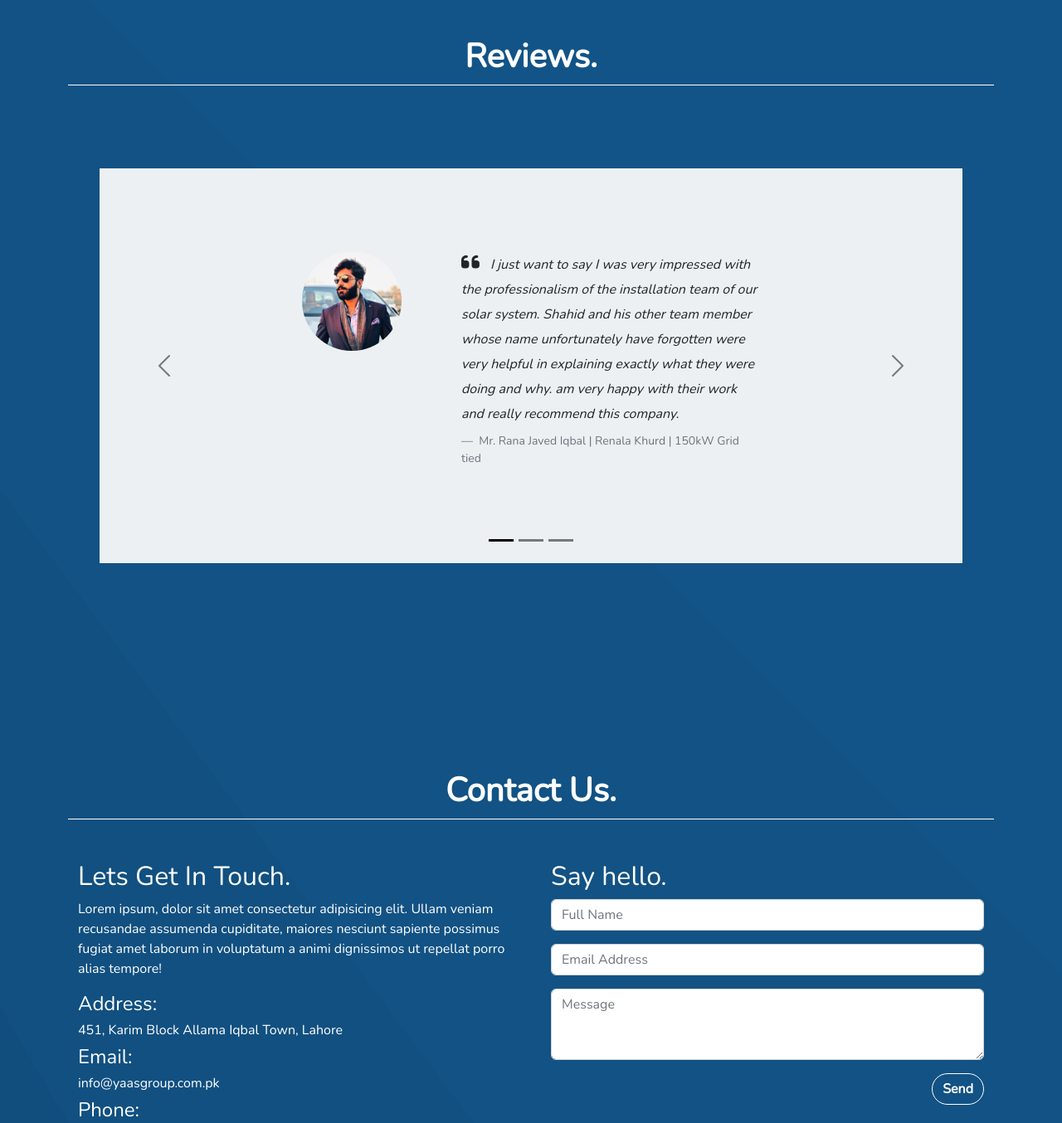
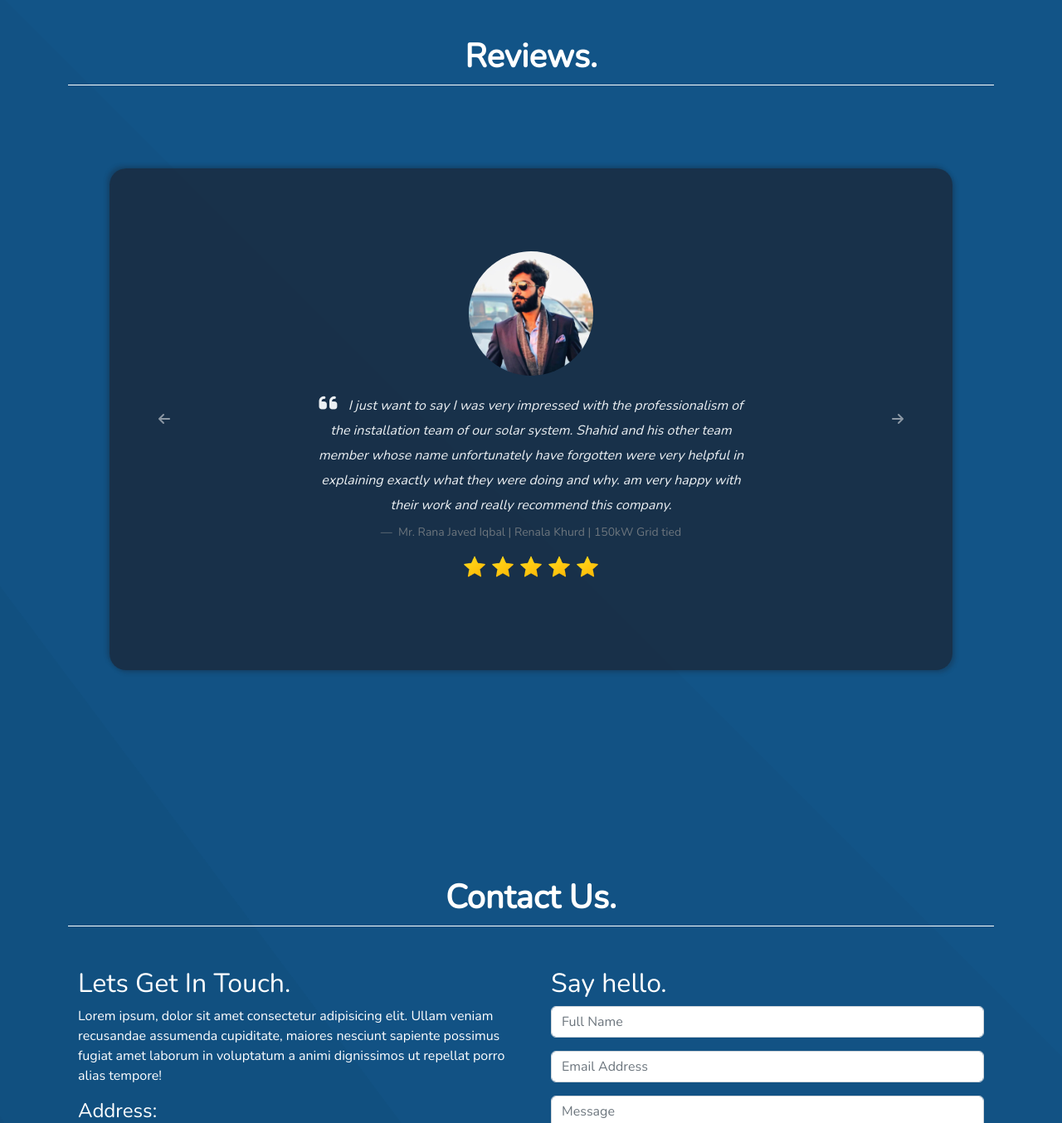
Before and after one commit to malikhuzafah/yaas-energy, a PHP site: page / in a window 1280 px wide. Shown: the part 5146-6500 px from the top of the page at 83% size. Run offline with PHP 8.4, Linux system fonts and the light colour scheme; some libraries are stand-ins or nearby versions.

Commit message:
updated testimonials

```diff
--- a/css/styles.css
+++ b/css/styles.css
@@ -302,10 +302,11 @@ a {
 /* Testimonials */
 
 #testimonial {
-  background: #ecf0f3;
+  /* background: #ecf0f3; */
   padding: 100px;
-  box-shadow: -3px -3px 7px #ffffff, 3px 3px 5px #ceced1;
+  /* box-shadow: -3px -3px 7px #ffffff, 3px 3px 5px #ceced1; */
   border-radius: 10px;
+  text-align: center;
 }
 
 #testimonial span {
@@ -318,6 +319,21 @@ a {
 
 #testimonial-container {
   padding: 50px;
+  border-radius: 25px;
+}
+
+#testimonial-carousel {
+  border-radius: 20px;
+  /* background-color: #1c2331; */
+  color: #ecf0f3;
+  box-shadow: -3px -3px 5px rgba(28, 35, 49, 0.3),
+    3px 3px 5px rgba(28, 35, 49, 0.3);
+  /* opacity: 0.7; */
+}
+
+.testimonial-star {
+  width: 30px;
+  height: 30px;
 }
 
 /* testimonials end  */
@@ -892,6 +908,9 @@ a {
   #testimonial span {
     font-size: 0.7em;
   }
+  #testimonial-container {
+    padding: 10px;
+  }
 }
 
 @media only screen and (min-width: 768px) and (max-width: 991px) {
@@ -975,6 +994,9 @@ a {
     padding: 50px 0;
     text-align: center;
   }
+  #testimonial-container {
+    padding: 20px;
+  }
 }
 
 @media only screen and (min-width: 992px) and (max-width: 1199px) {
--- a/index.html
+++ b/index.html
@@ -440,26 +440,29 @@
             <p class="title h1 text-center"><strong>Reviews.</strong></p>
         </div>
         <div class="container" id="testimonial-container">
-            <div id="carouselExampleIndicators1" class="carousel slide carousel-dark" data-bs-ride="carousel">
+            <div id="carouselExampleIndicators1" class="carousel container slide carousel-dark" data-bs-ride="carousel">
                 <div class="carousel-indicators">
-                    <button type="button" data-bs-target="#carouselExampleIndicators1" data-bs-slide-to="0"
-                        class="active" aria-current="true" aria-label="Slide 1"></button>
-                    <button type="button" data-bs-target="#carouselExampleIndicators1" data-bs-slide-to="1"
-                        aria-label="Slide 2"></button>
-                    <button type="button" data-bs-target="#carouselExampleIndicators1" data-bs-slide-to="2"
-                        aria-label="Slide 3"></button>
+                    <button style="display: none;" type="button" data-bs-target="#carouselExampleIndicators1"
+                        data-bs-slide-to="0" class="active" aria-current="true" aria-label="Slide 1"></button>
+                    <button style="display: none;" type="button" data-bs-target="#carouselExampleIndicators1"
+                        data-bs-slide-to="1" aria-label="Slide 2"></button>
+                    <button style="display: none;" type="button" data-bs-target="#carouselExampleIndicators1"
+                        data-bs-slide-to="2" aria-label="Slide 3"></button>
                 </div>
-                <div class="carousel-inner">
+                <div class="carousel-inner" id="testimonial-carousel">
+                    <div
+                        style="position: absolute; top: 0; bottom: 0; left: 0; right: 0; background-color: #1c2331; opacity: 0.7;">
+                    </div>
                     <div class="carousel-item active" id="home">
                         <div class="row d-flex justify-content-center" id="testimonial">
                             <div class="col-md-8 col-lg-9 col-xl-8">
                                 <div class="row">
-                                    <div class="col-12 col-md-4">
+                                    <div class="col-12" style="margin-bottom: 20px;">
                                         <img src="./images/team-abdullah.jpg"
-                                            class="rounded-circle mb-4 mb-lg-0 shadow-2" alt="woman avatar" width="120"
-                                            height="120">
+                                            class="rounded-circle mb-4 mb-lg-0 shadow-2" alt="woman avatar" width="150"
+                                            height="150">
                                     </div>
-                                    <div class="col-12 col-md-8">
+                                    <div class="col-12">
                                         <figure>
                                             <blockquote class="blockquote mb-4">
                                                 <p>
@@ -476,6 +479,19 @@
                                                 Mr. Rana Javed Iqbal | Renala Khurd | 150kW Grid tied
                                             </figcaption>
                                         </figure>
+                                        <div class="container"
+                                            style="margin-top: 10px; margin-bottom: 10px; overflow: visible;">
+                                            <img class="testimonial-star img-fluid" src="./images/star-filled.png"
+                                                alt="star">
+                                            <img class="testimonial-star img-fluid" src="./images/star-filled.png"
+                                                alt="star">
+                                            <img class="testimonial-star img-fluid" src="./images/star-filled.png"
+                                                alt="star">
+                                            <img class="testimonial-star img-fluid" src="./images/star-filled.png"
+                                                alt="star">
+                                            <img class="testimonial-star img-fluid" src="./images/star-filled.png"
+                                                alt="star">
+                                        </div>
                                     </div>
                                 </div>
                             </div>
@@ -486,12 +502,12 @@
                         <div class="row d-flex justify-content-center" id="testimonial">
                             <div class="col-md-8 col-lg-9 col-xl-8">
                                 <div class="row">
-                                    <div class="col-12 col-md-4">
+                                    <div class="col-12" style="margin-bottom: 20px;">
                                         <img src="./images/team-abdullah.jpg"
-                                            class="rounded-circle mb-4 mb-lg-0 shadow-2" alt="woman avatar" width="120"
-                                            height="120">
+                                            class="rounded-circle mb-4 mb-lg-0 shadow-2" alt="woman avatar" width="150"
+                                            height="150">
                                     </div>
-                                    <div class="col-12 col-md-8">
+                                    <div class="col-12">
                                         <figure>
                                             <blockquote class="blockquote mb-4">
                                                 <p>
@@ -508,6 +524,19 @@
                                                 Mr. Umar Warraich | Gujrat | 10kW Hybrid
                                             </figcaption>
                                         </figure>
+                                        <div class="container"
+                                            style="margin-top: 10px; margin-bottom: 10px; overflow: visible;">
+                                            <img class="testimonial-star img-fluid" src="./images/star-filled.png"
+                                                alt="star">
+                                            <img class="testimonial-star img-fluid" src="./images/star-filled.png"
+                                                alt="star">
+                                            <img class="testimonial-star img-fluid" src="./images/star-filled.png"
+                                                alt="star">
+                                            <img class="testimonial-star img-fluid" src="./images/star-filled.png"
+                                                alt="star">
+                                            <img class="testimonial-star img-fluid" src="./images/star-filled.png"
+                                                alt="star">
+                                        </div>
                                     </div>
                                 </div>
                             </div>
@@ -518,12 +547,13 @@
                         <div class="row d-flex justify-content-center" id="testimonial">
                             <div class="col-md-8 col-lg-9 col-xl-8">
                                 <div class="row">
-                                    <div class="col-12 col-md-4">
+                                    <div class="col-12" style="margin-bottom: 20px;">
                                         <img src="./images/team-abdullah.jpg"
-                                            class="rounded-circle mb-4 mb-lg-0 shadow-2" alt="woman avatar" width="120"
-                                            height="120">
+                                            class="rounded-circle mb-4 mb-lg-0 shadow-2" alt="woman avatar" width="150"
+                                            height="150">
+
                                     </div>
-                                    <div class="col-12 col-md-8">
+                                    <div class="col-12">
                                         <figure>
                                             <blockquote class="blockquote mb-4">
                                                 <p>
@@ -542,6 +572,19 @@
                                                 Mr. Dr Saeed | Lahore | 5kW
                                             </figcaption>
                                         </figure>
+                                        <div class="container"
+                                            style="margin-top: 10px; margin-bottom: 10px; overflow: visible;">
+                                            <img class="testimonial-star img-fluid" src="./images/star-filled.png"
+                                                alt="star">
+                                            <img class="testimonial-star img-fluid" src="./images/star-filled.png"
+                                                alt="star">
+                                            <img class="testimonial-star img-fluid" src="./images/star-filled.png"
+                                                alt="star">
+                                            <img class="testimonial-star img-fluid" src="./images/star-filled.png"
+                                                alt="star">
+                                            <img class="testimonial-star img-fluid" src="./images/star-filled.png"
+                                                alt="star">
+                                        </div>
                                     </div>
                                 </div>
                             </div>
@@ -550,12 +593,14 @@
                 </div>
                 <button class="carousel-control-prev" type="button" data-bs-target="#carouselExampleIndicators1"
                     data-bs-slide="prev">
-                    <span class="carousel-control-prev-icon" aria-hidden="true"></span>
+                    <i aria-hidden="true" class="fa-solid fa-arrow-left"></i>
+                    <!-- <span class="carousel-control-prev-icon" aria-hidden="true"></span> -->
                     <span class="visually-hidden">Previous</span>
                 </button>
                 <button class="carousel-control-next" type="button" data-bs-target="#carouselExampleIndicators1"
                     data-bs-slide="next">
-                    <span class="carousel-control-next-icon" aria-hidden="true"></span>
+                    <i aria-hidden="true" class="fa-solid fa-arrow-right"></i>
+                    <!-- <span class="carousel-control-next-icon" aria-hidden="true"></span> -->
                     <span class="visually-hidden">Next</span>
                 </button>
             </div>
```
Also changed, not shown: images/star-filled.png (added), images/star.png (added).
